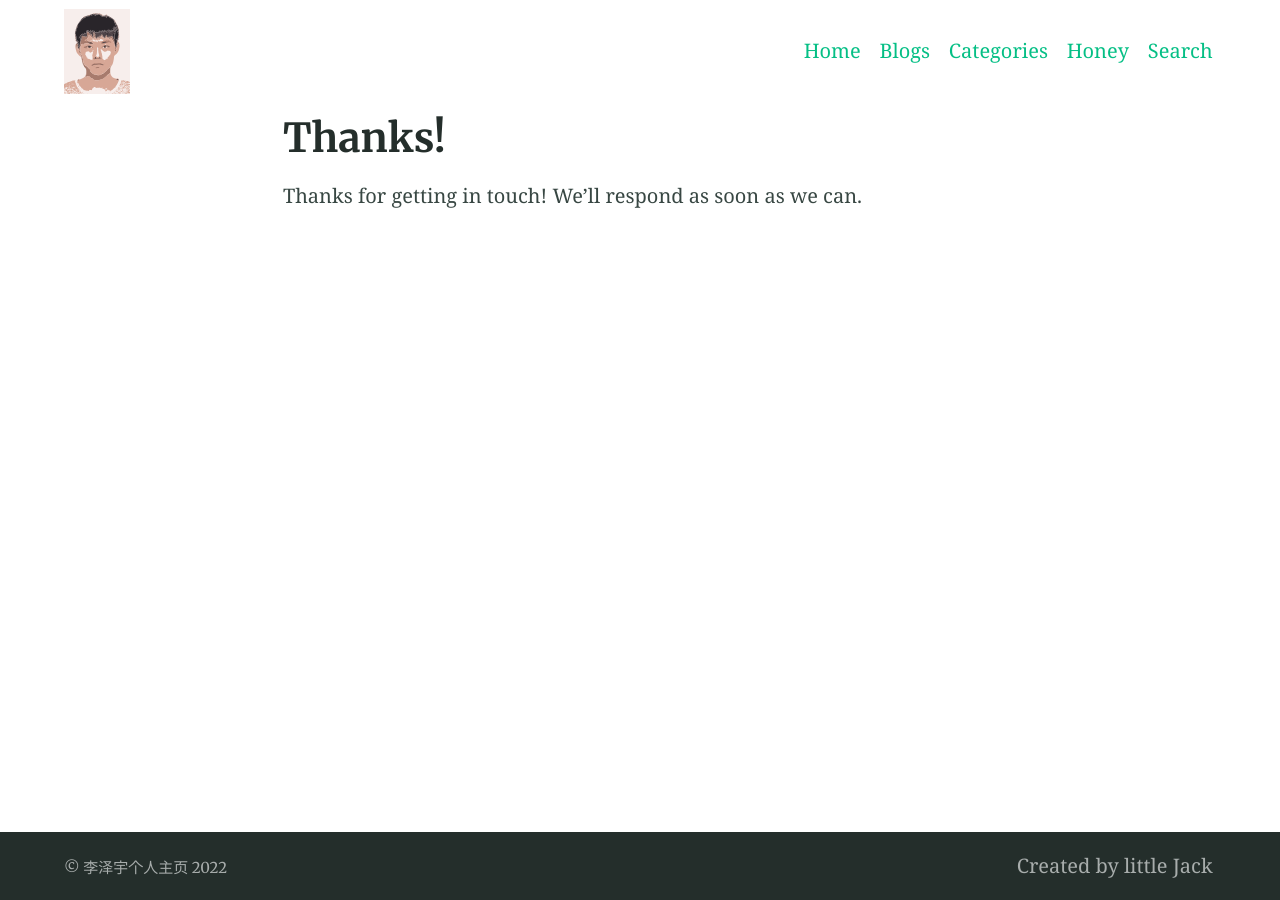
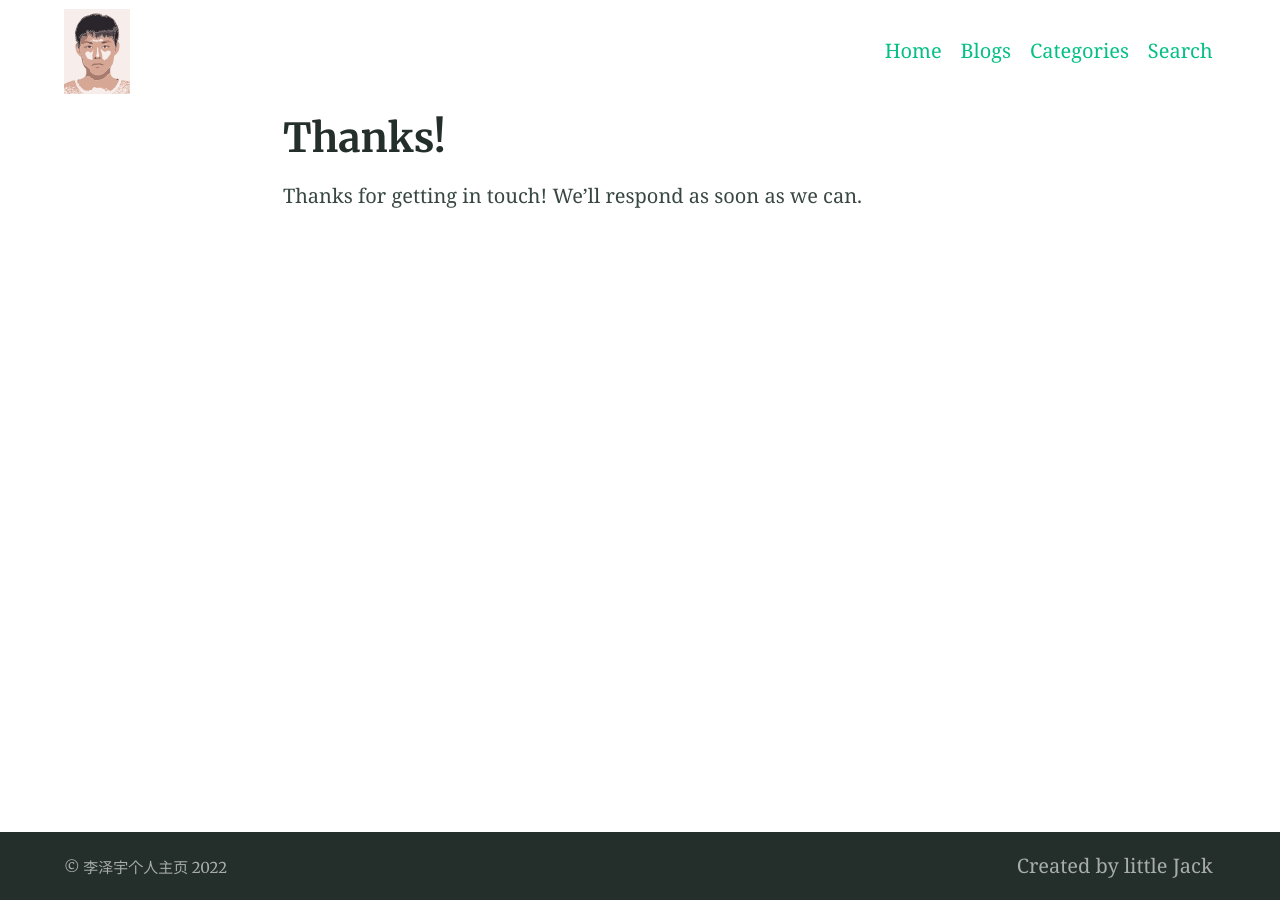
Before and after one commit to lizeyujack/lizeyujack.github.io, a Jekyll site: the page built from thanks.md, in a window 1280 px wide. Built offline with Jekyll 4.4.1, drawn with Linux system fonts in a browser that asks for light colours.

Commit message:
Update _config.yml

```diff
--- a/_config.yml
+++ b/_config.yml
@@ -128,8 +128,6 @@ navigation_header:
   url: /blog/
 - title: Categories
   url: /categories/
-- title: Honey
-  url: /shushu/
 - title: Search
   url: /search/
 # - title: Search
```
